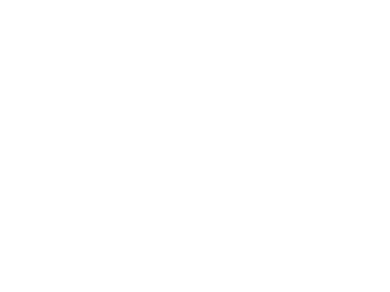
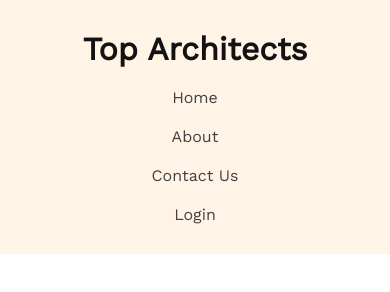
Before and after one commit to gautamsen117/top-architects-site-assignment, a plain HTML site: page index.html in a window 390 px wide. Drawn offline with nearby package versions, Linux system fonts and the light colour scheme.

Commit message:
added navbar with responsive

```diff
--- a/index.html
+++ b/index.html
@@ -1,5 +1,6 @@
 <!DOCTYPE html>
 <html lang="en">
+
 <head>
     <meta charset="UTF-8">
     <meta http-equiv="X-UA-Compatible" content="IE=edge">
@@ -8,8 +9,20 @@
     <!-- styles -->
     <link rel="stylesheet" href="styles/style.css">
 </head>
+
 <body>
-    <header></header>
+    <header class="header">
+        <div class="navbar">
+            <h2 class="header-title">Top Architects</h2>
+            <nav class="nav">
+                <p><a href="##">Home</a></p>
+                <p><a href="##">About</a></p>
+                <p><a href="##">Contact Us</a></p>
+                <p><a href="##">Login</a></p>
+            </nav>
+        </div>
+    </header>
     <main></main>
 </body>
+
 </html>
--- a/styles/style.css
+++ b/styles/style.css
@@ -0,0 +1,52 @@
+/* google fonts */
+@import url('https://fonts.googleapis.com/css2?family=Open+Sans&family=Poppins:wght@500;600&family=Work+Sans&display=swap');
+
+/* common styles */
+* {
+    margin: 0;
+    font-family: 'Work Sans', sans-serif;
+}
+
+a {
+    color: #424242;
+    text-decoration: none;
+}
+
+/* header styles */
+.header {
+    background: rgba(255, 144, 14, 0.1);
+}
+.navbar {
+    display: flex;
+    justify-content: space-between;
+    width: 90%;
+    margin: 0 auto;
+    padding: 30px 10px;
+}
+.header-title {
+    color: #131313;
+    font-weight: 700;
+    font-size: 45px;
+}
+.nav {
+    display: flex;
+    align-items: center;
+    gap: 20px;
+}
+
+
+
+
+
+
+/* Responsive for small device / mobile */
+@media only screen and (max-width:576px) {
+    .navbar, .nav {
+        flex-direction: column;
+        align-items: center;
+        gap: 20px;
+    }
+    .header-title {
+        font-size: 2em;
+    }
+}
```
